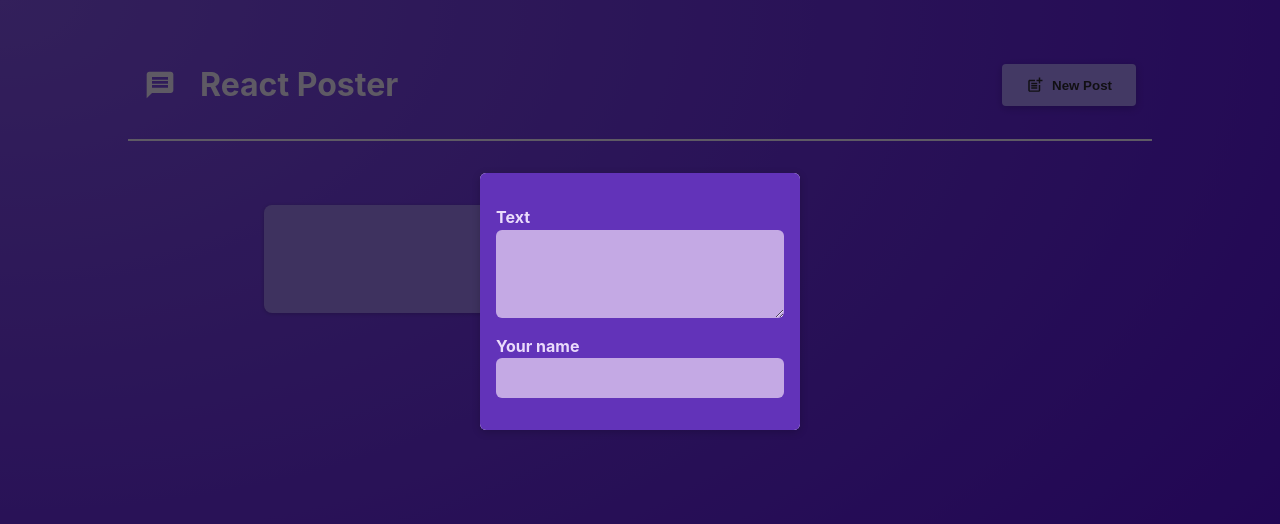
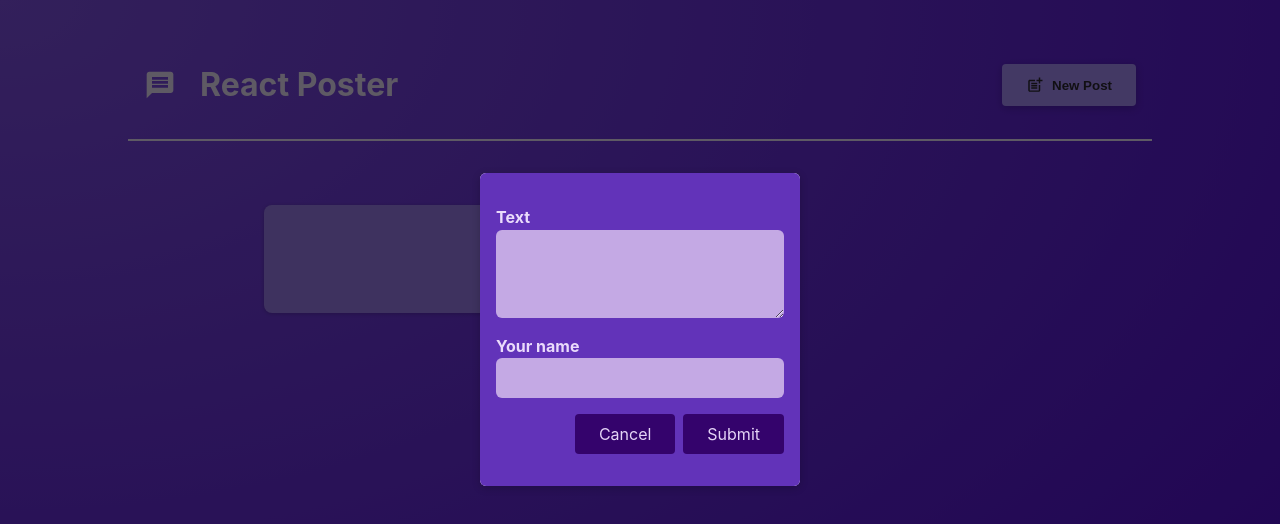
Before and after one commit to Philippe35507/max-react-router, a React (Vite) app: page / in a window 1280 px wide. Both pictures are taken after a click on the button "New Post". Shown: the top 524 px of the page. Built offline with nearby package versions, Linux system fonts and the light colour scheme.

Commit message:
Form Cancel Button

```diff
--- a/src/components/NewPost.jsx
+++ b/src/components/NewPost.jsx
@@ -1,6 +1,6 @@
 import classes from "./NewPost.module.css";
 
-function NewPost({ onBodyChange, onAuthorChange }) {
+function NewPost({ onBodyChange, onAuthorChange, onCancel }) {
   return (
     <form className={classes.form}>
       <p>
@@ -12,6 +12,12 @@ function NewPost({ onBodyChange, onAuthorChange }) {
         <label htmlFor="name">Your name</label>
         <input type="text" id="name" required onChange={onAuthorChange} />
       </p>
+      <p className={classes.actions}>
+        <button tyoe="button" onClick={onCancel}>
+          Cancel
+        </button>
+        <button>Submit</button>
+      </p>
     </form>
   );
 }
--- a/src/components/PostsList.jsx
+++ b/src/components/PostsList.jsx
@@ -22,6 +22,7 @@ function PostsList({ isPosting, onStopPosting }) {
           <NewPost
             onBodyChange={bodyChangeHandler}
             onAuthorChange={AuthorChangeHandler}
+            onCancel={onStopPosting}
           />
         </Modal>
       )}
```
